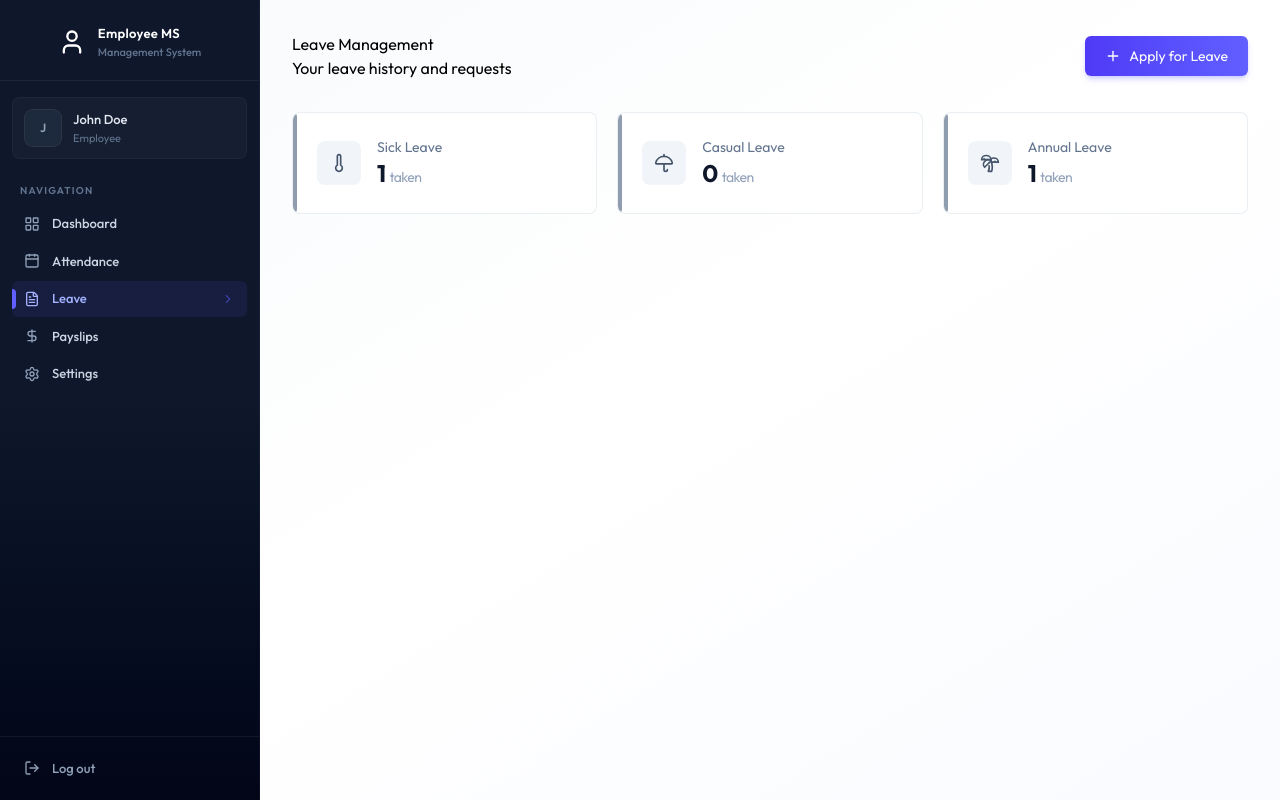
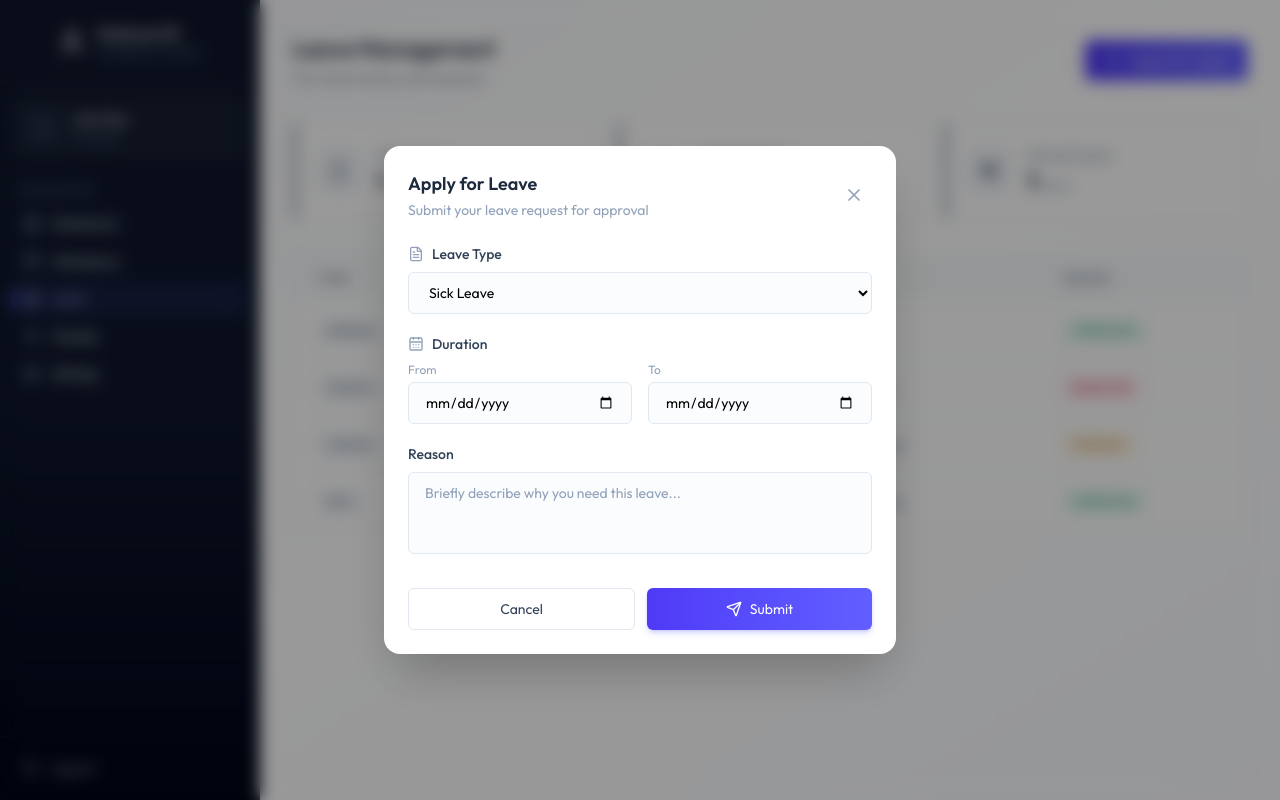
Before and after one commit to shumaila1421/employee-management-system, a React (Vite) app in the folder client/: page /leave in a window 1280 px wide. Both pictures are taken after a click on the button "Apply for Leave". Built offline with nearby package versions, Linux system fonts and the light colour scheme.

Commit message:
Leave management page UI completed

```diff
--- /dev/null
+++ b/client/src/components/leave/ApplyLeaveModal.tsx
@@ -0,0 +1,124 @@
+import { CalendarDays, FileTextIcon, Loader2, Send, X } from "lucide-react";
+import React, { useState } from "react";
+
+const ApplyLeaveModal = ({ open, onClose, onSuccess }) => {
+  const [loading, setLoading] = useState(false);
+
+  const today = new Date();
+  const tomorrow = new Date(today);
+  tomorrow.setDate(today.getDate() + 1);
+  const minDate = tomorrow.toISOString().split("T")[0];
+
+  const handleSubmit = async (e) => {
+    e.preventDefault();
+  };
+
+  if (!open) return null;
+
+  return (
+    <div
+      className="fixed inset-0 z-50 flex items-center justify-center p-4 bg-black/40 backdrop-blur-sm"
+      onClick={onClose}
+    >
+      <div
+        className="relative bg-white rounded-2xl shadow-2xl w-full max-w-lg animate-fade-in"
+        onClick={(e) => e.stopPropagation()}
+      >
+        <div className="flex items-center justify-between p-6 pb-0">
+          <div>
+            <h2 className="text-lg font-semibold text-slate-800">
+              Apply for Leave
+            </h2>
+            <p className="text-sm text-slate-400 mt-0.5">
+              Submit your leave request for approval{" "}
+            </p>
+          </div>
+          <button
+            onClick={onClose}
+            className="p-2 rounded-lg hover:bg-slate-100 transition-colors text-slate-400 hover:text-slate-600"
+          >
+            <X className="w-5 h-5" />
+          </button>
+        </div>
+
+        {/* ----- Form  ------ */}
+        <form onSubmit={handleSubmit} className="p-6 space-y-5">
+          {/* ----- leave type  ------ */}
+          <div>
+            <label className="flex items-center gap-2 text-sm font-medium text-slate-700 mb-2">
+              {" "}
+              <FileTextIcon className="w-4 h-4 text-slate-400" />
+              Leave Type
+            </label>
+            <select name="type" required>
+              <option value="SICK">Sick Leave</option>
+              <option value="CASUAL">Casual Leave</option>
+              <option value="ANNUAL">Annual Leave</option>
+            </select>
+          </div>
+
+          {/* ----- duration  ------ */}
+          <div>
+            <label className="flex items-center gap-2 text-sm font-medium text-slate-700 mb-2">
+              {" "}
+              <CalendarDays className="w-4 h-4 text-slate-400" />
+              Duration
+            </label>
+            <div className="grid grid-cols-2 gap-4">
+              <div>
+                <span className="block text-xs text-slate-400 mb-1">From</span>
+                <input type="date" name="startDate" required min={minDate} />
+              </div>
+              <div>
+                <span className="block text-xs text-slate-400 mb-1">To</span>
+                <input type="date" name="endDate" required min={minDate} />
+              </div>
+            </div>
+          </div>
+
+          {/* ----- reason  ------ */}
+          <div>
+            <label className="block text-sm font-medium text-slate-700 mb-2">
+              {" "}
+              Reason
+            </label>
+            <textarea
+              name="reason"
+              required
+              rows={3}
+              className="resize-none"
+              placeholder="Briefly describe why you need this leave..."
+            />
+          </div>
+
+          {/* ----- buttons  ------ */}
+          <div className="flex gap-3 pt-2">
+            <button
+              type="button"
+              onClick={onClose}
+              className="btn-secondary flex-1"
+            >
+              Cancel
+            </button>
+
+            <button
+              type="submit"
+              disabled={loading}
+              onClick={onClose}
+              className="btn-primary flex-1 flex items-center justify-center gap-2"
+            >
+              {loading ? (
+                <Loader2 className="w-4 h-4 animate-spin" />
+              ) : (
+                <Send className="w-4 h-4" />
+              )}{" "}
+              {loading ? "Submitting..." : "Submit"}
+            </button>
+          </div>
+        </form>
+      </div>
+    </div>
+  );
+};
+
+export default ApplyLeaveModal;
--- a/client/src/components/leave/LeaveHistory.tsx
+++ b/client/src/components/leave/LeaveHistory.tsx
@@ -1,5 +1,6 @@
 import { Check, Loader2, X } from "lucide-react";
 import React, { useState } from "react";
+import { format } from "date-fns";
 
 const LeaveHistory = ({ leaves, isAdmin, onUpdate }) => {
   const [processing, setProcessing] = useState(null);
--- a/client/src/pages/Leave.jsx
+++ b/client/src/pages/Leave.jsx
@@ -7,6 +7,8 @@
   ThermometerIcon,
   UmbrellaIcon,
 } from "lucide-react";
+import LeaveHistory from "../components/leave/LeaveHistory";
+import ApplyLeaveModal from "../components/leave/ApplyLeaveModal";
 
 const Leave = () => {
   const [leaves, setLeaves] = useState([]);
@@ -43,8 +45,8 @@
     <div className="animate-fade-in">
       <div className="flex flex-col sm:flex-row justify-between items-start sm:items-center gap-4 mb-8">
         <div>
-          <h1>Leave Management</h1>
-          <p>
+          <h1 className="page-title">Leave Management</h1>
+          <p className="page-subtitle">
             {isAdmin
               ? "Manage leave application"
               : "Your leave history and requests"}
@@ -83,6 +85,12 @@
           ))}
         </div>
       )}
+      <LeaveHistory leaves={leaves} isAdmin={isAdmin} onUpdate={fetchLeaves} />
+      <ApplyLeaveModal
+        open={showModal}
+        onClose={() => setShowModal(false)}
+        onSuccess={fetchLeaves}
+      />
     </div>
   );
 };
```
